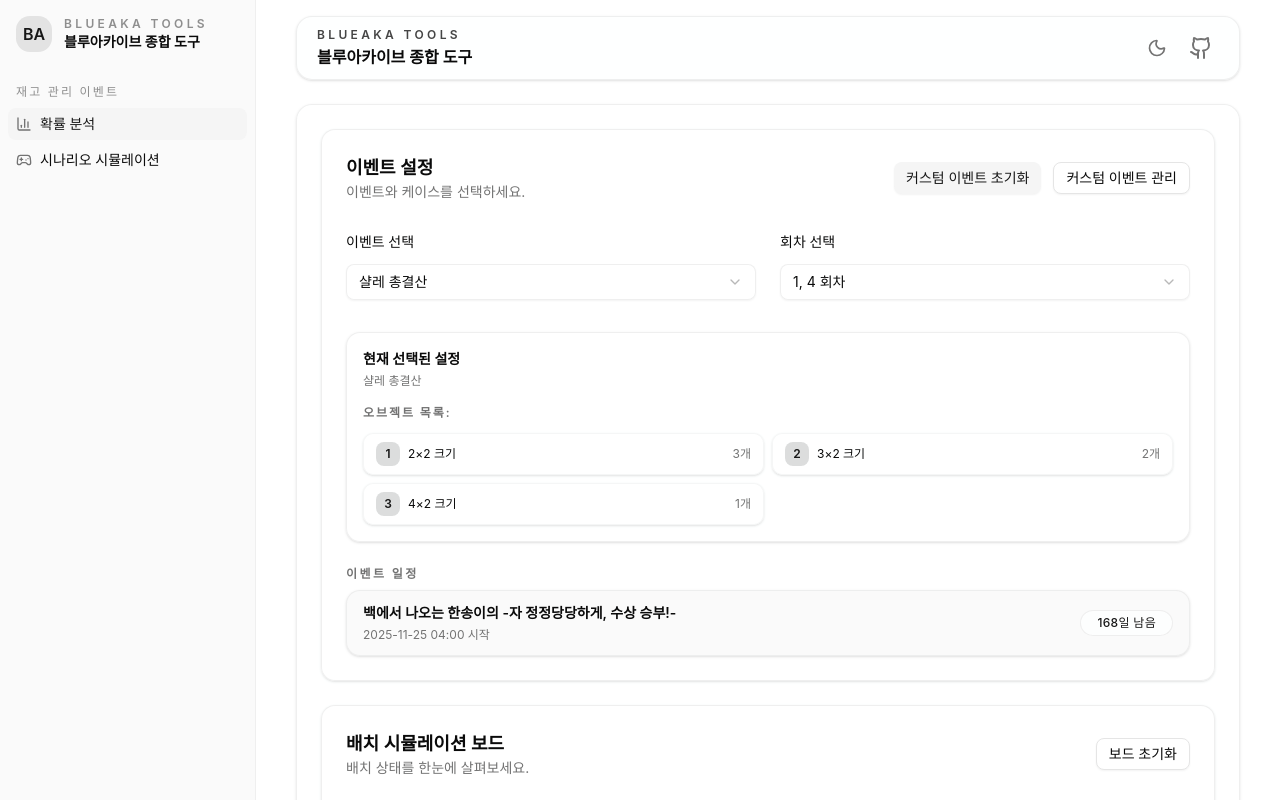
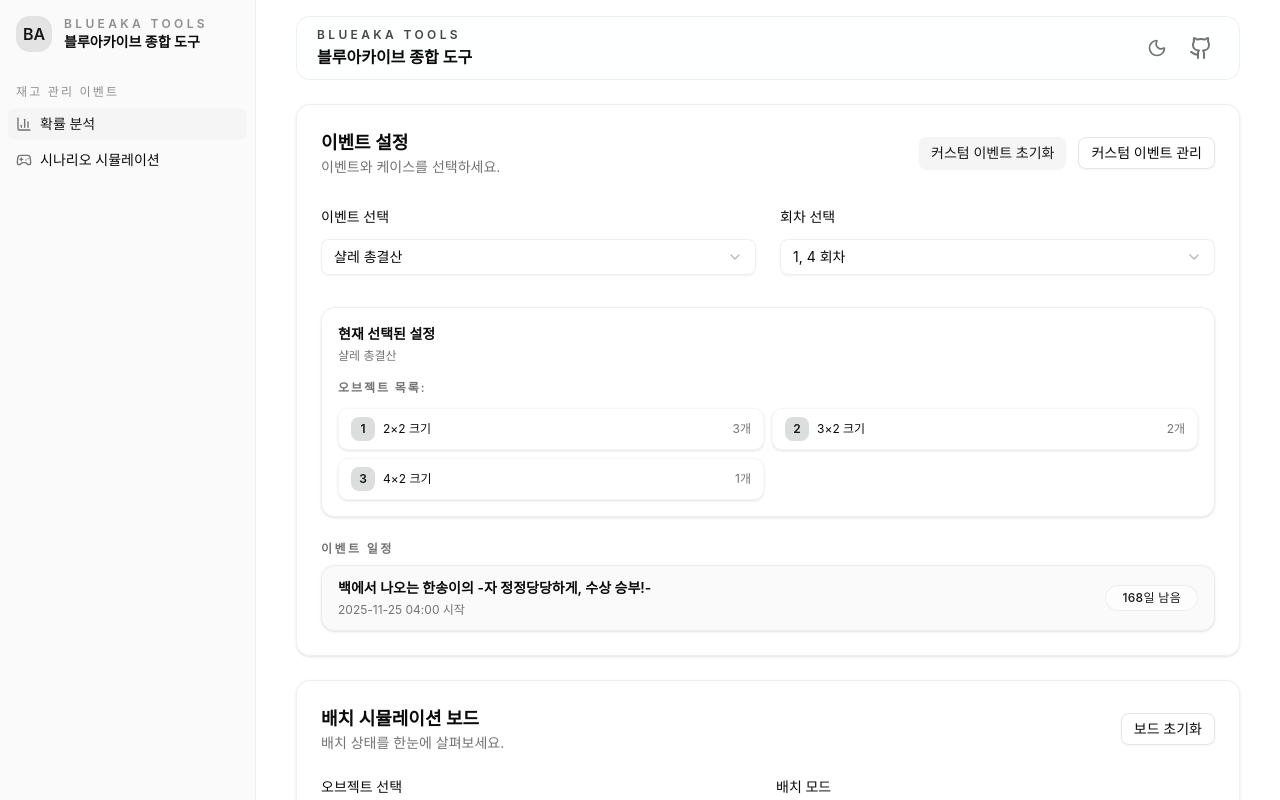
Before and after one commit to alphaorderly/blueaka_game, a React (Vite) app: page /inventory/predict in a window 1280 px wide. Shown: the top 800 px of the page. Built offline with nearby package versions, Linux system fonts and the light colour scheme; a web font is replaced by a local one.

Commit message:
fix: 레이아웃 수정

```diff
--- a/src/app/layout/AppShell.tsx
+++ b/src/app/layout/AppShell.tsx
@@ -18,7 +18,7 @@ const AppShell = () => {
                 <AppHeader />
 
                 <div className="flex-1 px-4 pt-6 pb-10 sm:px-6 lg:px-10">
-                    <div className="border-border/60 bg-card/70 mx-auto min-h-[calc(100vh-11rem)] w-full max-w-5xl rounded-2xl border p-6 shadow-sm backdrop-blur">
+                    <div className="mx-auto min-h-[calc(100vh-11rem)] w-full max-w-7xl rounded-2xl backdrop-blur">
                         <Outlet />
                     </div>
                 </div>
--- a/src/app/layout/components/AppHeader.tsx
+++ b/src/app/layout/components/AppHeader.tsx
@@ -32,7 +32,7 @@ interface AppHeaderProps {
 const AppHeader = ({ actions }: AppHeaderProps) => {
     return (
         <header className="pointer-events-none flex justify-center px-4 py-4 pb-0 sm:px-6 lg:px-10">
-            <div className="border-border/60 bg-background/90 pointer-events-auto mx-auto flex h-14 w-full max-w-6xl items-center gap-3 rounded-2xl border px-4 shadow-sm sm:h-16 sm:px-5">
+            <div className="border-border/60 bg-background/90 pointer-events-auto mx-auto flex h-14 w-full max-w-7xl items-center gap-3 rounded-xl border px-4 sm:h-16 sm:px-5">
                 <MobileNav />
 
                 <div className="flex flex-1 flex-col gap-0.5">
```
